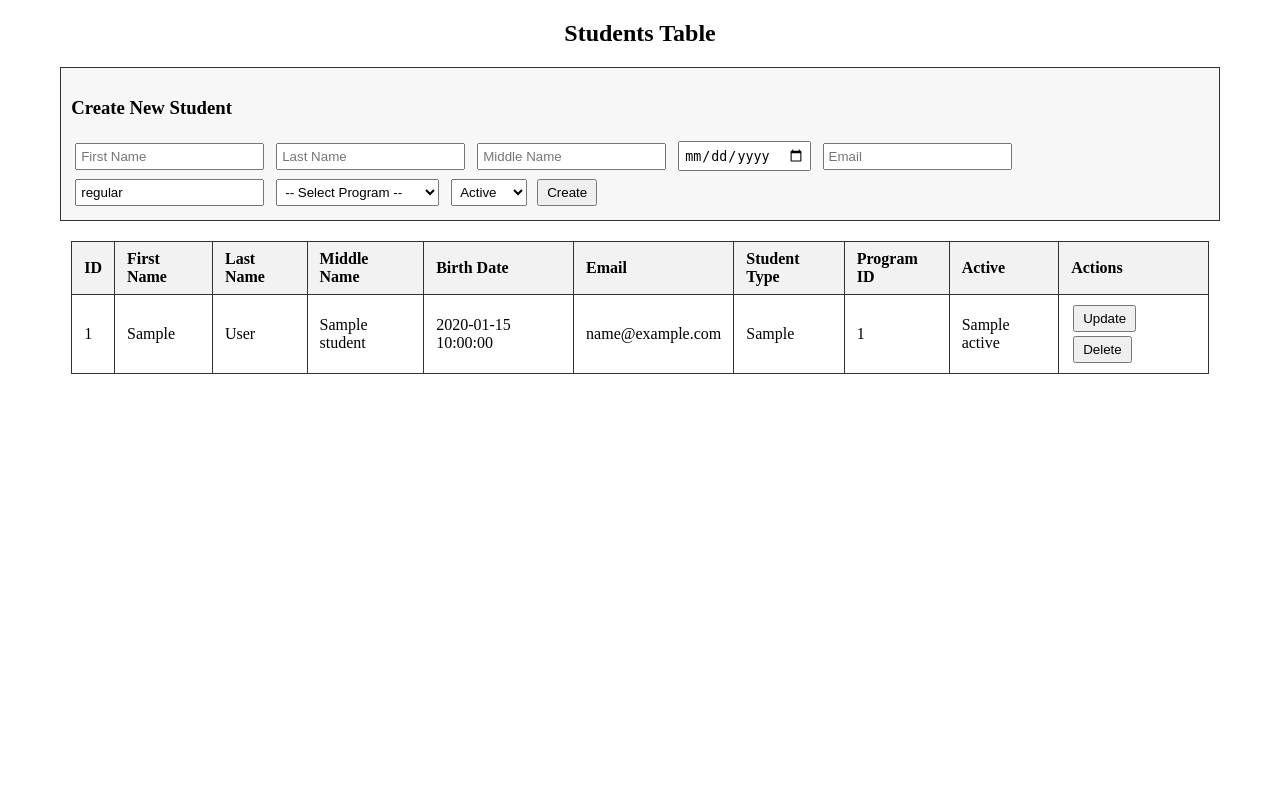
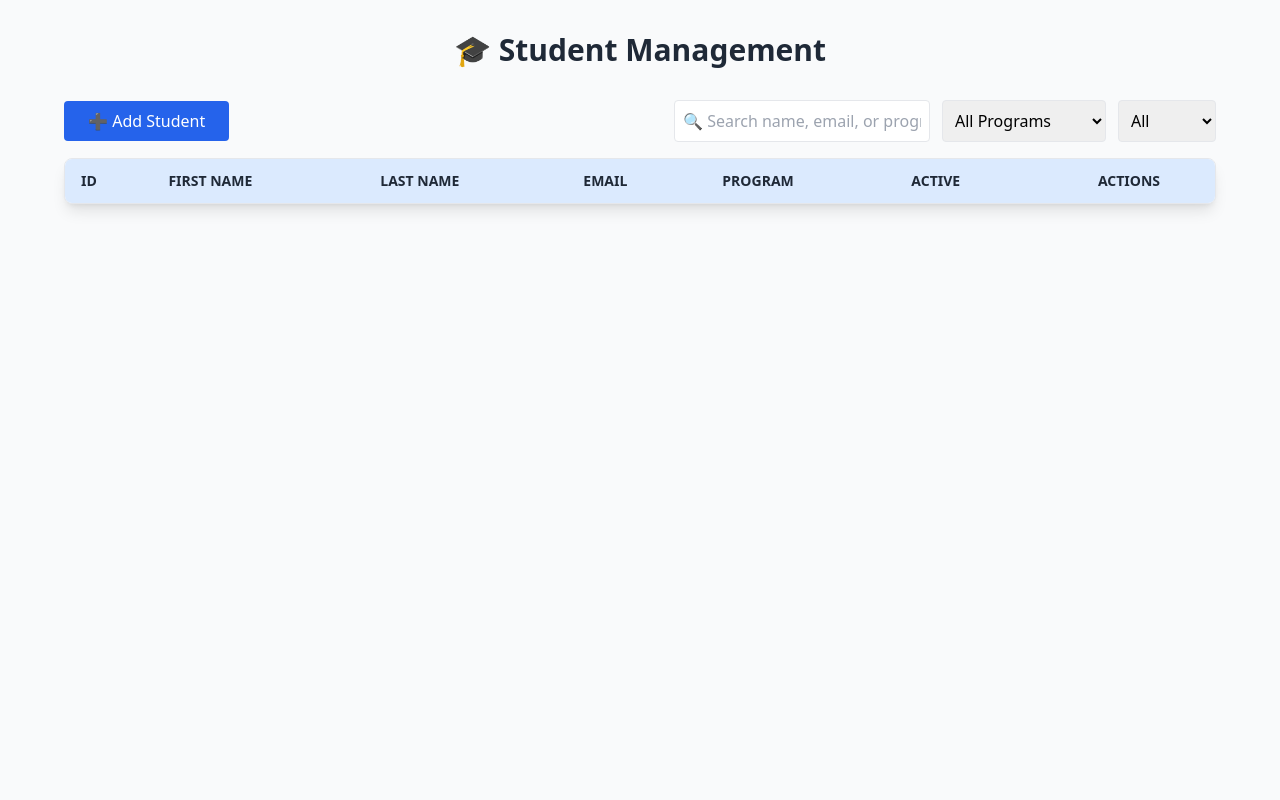
Before and after one commit to Harome/DSI-ERD, a Flask app: template templates/table.html in a window 1280 px wide. Run offline with Flask 2, Linux system fonts and the light colour scheme; the template is opened without the code that fills it: most values are stand-ins (such as "Sample title", 1, 10 or a date in 2020); lists and menus that the app fills with data are empty; some libraries are stand-ins or nearby versions.

Commit message:
Refactor student management interface and enhance functionality with improved data handling and UI elements

```diff
--- a/templates/table.html
+++ b/templates/table.html
@@ -1,208 +1,167 @@
 <!DOCTYPE html>
-<html>
+<html lang="en">
 <head>
-    <title>Students Table</title>
-    <style>
-        table {
-            border-collapse: collapse;
-            width: 90%;
-            margin: 20px auto;
-        }
-        th, td {
-            border: 1px solid #333;
-            padding: 8px 12px;
-            text-align: left;
-        }
-        th {
-            background-color: #f2f2f2;
-        }
-        tr:nth-child(even){
-            background-color: #f9f9f9;
-        }
-        button {
-            margin: 2px;
-            padding: 4px 8px;
-        }
-        form {
-            width: 90%;
-            margin: 20px auto;
-            padding: 10px;
-            border: 1px solid #333;
-            background-color: #f7f7f7;
-        }
-        input, select {
-            margin: 4px;
-            padding: 4px;
-        }
-    </style>
+  <meta charset="UTF-8">
+  <title>🎓 Student Management</title>
+  <script src="https://cdn.tailwindcss.com"></script>
 </head>
-<body>
-    <h2 style="text-align:center;">Students Table</h2>
+<body class="bg-gray-50 min-h-screen flex flex-col items-center p-8">
 
-    <!-- CREATE FORM -->
-    <form id="createForm">
-        <h3>Create New Student</h3>
-        <input type="text" id="first_name" placeholder="First Name" required>
-        <input type="text" id="last_name" placeholder="Last Name" required>
-        <input type="text" id="middle_name" placeholder="Middle Name">
-        <input type="date" id="birth_date" placeholder="Birth Date">
-        <input type="email" id="email" placeholder="Email" required>
-        <input type="text" id="student_type" placeholder="Student Type" value="regular">
-        <select id="program_id" required>
-            <option value="">-- Select Program --</option>
+  <h1 class="text-3xl font-bold text-gray-800 mb-8">🎓 Student Management</h1>
 
-            {% for p in programs %}
-                <option value="{{ p._id }}">{{ p.program_code }} - {{ p.program_name }}</option>
-            {% endfor %}
+  <!-- CREATE BUTTON + SEARCH BAR + FILTERS -->
+  <div class="w-full max-w-6xl flex flex-wrap justify-between items-center mb-4 gap-3">
+    <div class="flex gap-3 w-full md:w-auto">
+      <button onclick="openCreateModal()" class="px-6 py-2 bg-blue-600 text-white rounded hover:bg-blue-700 transition">
+        ➕ Add Student
+      </button>
+    </div>
 
-        </select>
-        <select id="active">
-            <option value="true">Active</option>
-            <option value="false">Inactive</option>
-        </select>
-        <button type="submit">Create</button>
-    </form>
+    <div class="flex flex-wrap gap-3 justify-end items-center w-full md:w-auto">
+      <input type="text" id="searchInput" placeholder="🔍 Search name, email, or program..." class="p-2 border rounded w-64" onkeyup="applyFilters()">
 
-    <!-- STUDENTS TABLE -->
-    <table id="studentsTable">
-        <thead>
-            <tr>
-                <th>ID</th>
-                <th>First Name</th>
-                <th>Last Name</th>
-                <th>Middle Name</th>
-                <th>Birth Date</th>
-                <th>Email</th>
-                <th>Student Type</th>
-                <th>Program ID</th>
-                <th>Active</th>
-                <th>Actions</th>
-            </tr>
-        </thead>
-        <tbody>
-            {% for s in students %}
-            <tr id="row-{{ s._id }}">
-                <td>{{ s._id }}</td>
-                <td contenteditable="true">{{ s.first_name }}</td>
-                <td contenteditable="true">{{ s.last_name }}</td>
-                <td contenteditable="true">{{ s.middle_name }}</td>
-                <td contenteditable="true">{{ s.birth_date }}</td>
-                <td contenteditable="true">{{ s.email }}</td>
-                <td contenteditable="true">{{ s.student_type }}</td>
-                <td contenteditable="true">{{ s.program_id }}</td>
-                <td contenteditable="true">{{ s.active }}</td>
-                <td>
-                    <button onclick="updateStudent('{{ s._id }}', this)">Update</button>
-                    <button onclick="deleteStudent('{{ s._id }}')">Delete</button>
-                </td>
-            </tr>
-            {% endfor %}
-        </tbody>
+      <select id="filterProgram" class="p-2 border rounded" onchange="applyFilters()">
+        <option value="">All Programs</option>
+        {% for p in programs %}
+          <option value="{{ p.program_name }}">{{ p.program_name }}</option>
+        {% endfor %}
+      </select>
+
+      <select id="filterActive" class="p-2 border rounded" onchange="applyFilters()">
+        <option value="">All</option>
+        <option value="true">Active</option>
+        <option value="false">Inactive</option>
+      </select>
+    </div>
+  </div>
+
+  <!-- STUDENT TABLE -->
+  <div class="overflow-x-auto w-full max-w-6xl bg-white shadow-lg rounded-lg border border-gray-200">
+    <table id="studentsTable" class="min-w-full text-sm text-left text-gray-700">
+      <thead class="bg-blue-100 text-gray-800 uppercase">
+        <tr>
+          <th class="px-4 py-3 cursor-pointer" onclick="sortTable('id')">ID</th>
+          <th class="px-4 py-3 cursor-pointer" onclick="sortTable('first_name')">First Name</th>
+          <th class="px-4 py-3 cursor-pointer" onclick="sortTable('last_name')">Last Name</th>
+          <th class="px-4 py-3 cursor-pointer" onclick="sortTable('email')">Email</th>
+          <th class="px-4 py-3 cursor-pointer" onclick="sortTable('program_name')">Program</th>
+          <th class="px-4 py-3 cursor-pointer" onclick="sortTable('active')">Active</th>
+          <th class="px-4 py-3 text-center">Actions</th>
+        </tr>
+      </thead>
+      <tbody id="studentsBody"></tbody>
     </table>
+  </div>
+
+  <!-- PAGINATION -->
+  <div class="mt-4 flex justify-center gap-3" id="pagination"></div>
+
+  <!-- CREATE MODAL (unchanged) -->
+  <!-- ... your existing createModal HTML ... -->
+
+  <!-- EDIT MODAL (unchanged) -->
+  <!-- ... your existing editModal HTML ... -->
 
 <script>
-// --- CREATE student ---
-document.getElementById("createForm").addEventListener("submit", function(e){
-    e.preventDefault();
+let students = {{ students | tojson }};
+let currentPage = 1;
+const rowsPerPage = 10;
+let currentSort = { key: null, asc: true };
 
-    const data = {
-        first_name: document.getElementById("first_name").value,
-        last_name: document.getElementById("last_name").value,
-        middle_name: document.getElementById("middle_name").value,
-        birth_date: document.getElementById("birth_date").value,
-        email: document.getElementById("email").value,
-        student_type: document.getElementById("student_type").value,
-        program_id: document.getElementById("program_id").value,
-        active: document.getElementById("active").value === "true"
-    };
+function renderTable() {
+  const tbody = document.getElementById("studentsBody");
+  tbody.innerHTML = "";
+  const filtered = getFilteredStudents();
 
-    fetch('/students', {
-        method: 'POST',
-        headers: { 'Content-Type': 'application/json' },
-        body: JSON.stringify(data)
-    })
-    .then(response => response.json())
-    .then(res => {
-        if(res.student){
-            alert("Student created successfully!");
-            addRow(res.student); // dynamically add new row
-            this.reset();
-        } else {
-            alert(res.error);
-        }
-    })
-    .catch(err => alert("Error: " + err));
-});
+  const start = (currentPage - 1) * rowsPerPage;
+  const end = start + rowsPerPage;
+  const pageData = filtered.slice(start, end);
 
-// --- DYNAMICALLY ADD ROW ---
-function addRow(student){
-    const table = document.getElementById("studentsTable").getElementsByTagName('tbody')[0];
-    const row = table.insertRow();
-    row.id = `row-${student._id}`;
-    row.innerHTML = `
-        <td>${student._id}</td>
-        <td contenteditable="true">${student.first_name}</td>
-        <td contenteditable="true">${student.last_name}</td>
-        <td contenteditable="true">${student.middle_name}</td>
-        <td contenteditable="true">${student.birth_date || ""}</td>
-        <td contenteditable="true">${student.email}</td>
-        <td contenteditable="true">${student.student_type}</td>
-        <td contenteditable="true">${student.program_id || ""}</td>
-        <td contenteditable="true">${student.active}</td>
-        <td>
-            <button onclick="updateStudent('${student._id}', this)">Update</button>
-            <button onclick="deleteStudent('${student._id}')">Delete</button>
+  for (const s of pageData) {
+    tbody.innerHTML += `
+      <tr id="row-${s._id}" class="border-b hover:bg-gray-50">
+        <td class="px-4 py-2 font-mono text-xs">${s._id}</td>
+        <td class="px-4 py-2">${s.first_name}</td>
+        <td class="px-4 py-2">${s.last_name}</td>
+        <td class="px-4 py-2">${s.email}</td>
+        <td class="px-4 py-2">${s.program_name || '-'}</td>
+        <td class="px-4 py-2">${s.active ? 'Yes' : 'No'}</td>
+        <td class="px-4 py-2 text-center">
+          <button onclick="openEditModal('${s._id}')" class="bg-green-500 hover:bg-green-600 text-white px-3 py-1 rounded text-xs">
+            ✏️ Edit
+          </button>
+          <button onclick="deleteStudent('${s._id}')" class="bg-red-500 hover:bg-red-600 text-white px-3 py-1 rounded text-xs">
+            🗑️ Delete
+          </button>
         </td>
+      </tr>
     `;
+  }
+  renderPagination(filtered.length);
 }
 
-// --- UPDATE student ---
-function updateStudent(studentId, btn) {
-    const row = btn.closest('tr');
-    const data = {
-        first_name: row.cells[1].innerText,
-        last_name: row.cells[2].innerText,
-        middle_name: row.cells[3].innerText,
-        birth_date: row.cells[4].innerText,
-        email: row.cells[5].innerText,
-        student_type: row.cells[6].innerText,
-        program_id: row.cells[7].innerText || null,
-        active: row.cells[8].innerText.toLowerCase() === 'true'
-    };
+function renderPagination(total) {
+  const pages = Math.ceil(total / rowsPerPage);
+  const container = document.getElementById("pagination");
+  container.innerHTML = "";
 
-    fetch(`/student/${studentId}`, {
-        method: 'PUT',
-        headers: { 'Content-Type': 'application/json' },
-        body: JSON.stringify(data)
-    })
-    .then(response => response.json())
-    .then(res => {
-        if(res.student){
-            alert("Student updated successfully!");
-        } else {
-            alert(res.error);
-        }
-    })
-    .catch(err => alert("Error: " + err));
+  for (let i = 1; i <= pages; i++) {
+    container.innerHTML += `
+      <button onclick="gotoPage(${i})"
+        class="px-3 py-1 rounded ${i===currentPage ? 'bg-blue-600 text-white' : 'bg-gray-200 hover:bg-gray-300'}">
+        ${i}
+      </button>`;
+  }
 }
 
-// --- DELETE student ---
-function deleteStudent(studentId) {
-    if (!confirm("Are you sure you want to delete this student?")) return;
+function gotoPage(page) {
+  currentPage = page;
+  renderTable();
+}
 
-    fetch(`/student/${studentId}`, { method: 'DELETE' })
-    .then(response => response.json())
-    .then(res => {
-        if(res.message){
-            document.getElementById(`row-${studentId}`).remove();
-            alert(res.message);
-        } else {
-            alert(res.error);
-        }
-    })
-    .catch(err => alert("Error: " + err));
+function applyFilters() {
+  currentPage = 1;
+  renderTable();
 }
+
+function getFilteredStudents() {
+  const search = document.getElementById("searchInput").value.toLowerCase();
+  const program = document.getElementById("filterProgram").value;
+  const active = document.getElementById("filterActive").value;
+
+  let result = students.filter(s =>
+    (s.first_name.toLowerCase().includes(search) ||
+     s.last_name.toLowerCase().includes(search) ||
+     s.email.toLowerCase().includes(search) ||
+     (s.program_name || '').toLowerCase().includes(search))
+  );
+
+  if (program) result = result.filter(s => s.program_name === program);
+  if (active) result = result.filter(s => s.active.toString() === active);
+
+  if (currentSort.key) {
+    result.sort((a, b) => {
+      const valA = (a[currentSort.key] || '').toString().toLowerCase();
+      const valB = (b[currentSort.key] || '').toString().toLowerCase();
+      return currentSort.asc ? valA.localeCompare(valB) : valB.localeCompare(valA);
+    });
+  }
+
+  return result;
+}
+
+function sortTable(key) {
+  if (currentSort.key === key) {
+    currentSort.asc = !currentSort.asc;
+  } else {
+    currentSort.key = key;
+    currentSort.asc = true;
+  }
+  renderTable();
+}
+
+// INITIAL RENDER
+renderTable();
 </script>
-
 </body>
 </html>
```
Also changed, not shown: dsi.py (+59 -48 lines).
